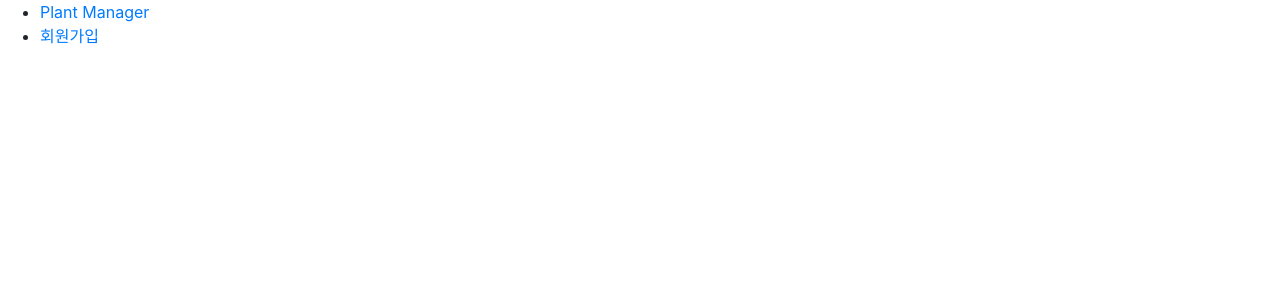
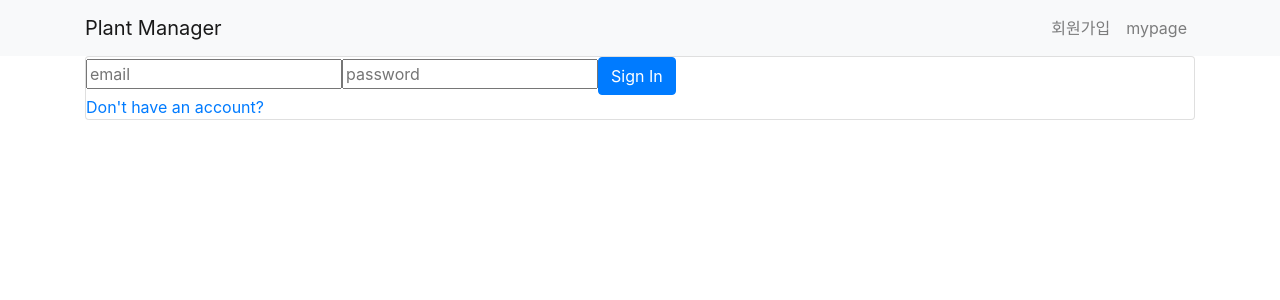
Before and after one commit to boomkim/plantmanager-front, a React (Create React App) app: page /login in a window 1280 px wide. Shown: the top 300 px of the page. Built offline with nearby package versions, Linux system fonts and the light colour scheme.

Commit message:
auth front

```diff
--- a/src/App.js
+++ b/src/App.js
@@ -1,32 +1,51 @@
-import React, { Component } from 'react';
-
-import Register from './pages/Register';
+import React, { useState } from 'react';
+import Nav from 'react-bootstrap/Nav';
+import Container from 'react-bootstrap/Container';
+import Signup from './pages/Signup';
 import Home from './pages/Home';
-
-import {
-  BrowserRouter as Router,
-  Switch,
-  Route,
-  Link
-} from "react-router-dom";
-
+import MyPage from './pages/MyPage';
+import Login from './pages/Login';
+import PrivateRoute from './PrivateRoute';
+import { AuthContext } from "./context/auth";
+import { BrowserRouter as Router, Switch, Route,Link } from "react-router-dom";
 
 function App(props) {
+  const existingTokens = JSON.parse(localStorage.getItem("tokens"));
+  const [authTokens, setAuthTokens] = useState(existingTokens);
+
+  const setTokens = (data) => {
+    localStorage.setItem("tokens", JSON.stringify(data));
+    setAuthTokens(data);
+  }
+
   return (
+    <AuthContext.Provider value={{ authTokens, setAuthTokens: setTokens }}>
     <Router>
       <div>
-        <ul>
-          <li>
-            <Link to="/">Plant Manager</Link>
-          </li>
-          <li>
-            <Link to="/register">회원가입</Link>
-          </li>
-        </ul>
-        <Route exact path="/" component={Home} />
-        <Route path="/register" component={Register} />
+        <Nav className="navbar navbar-expand-lg navbar-light bg-light">
+          <Container>
+            <Link className="navbar-brand" to="/">Plant Manager</Link>
+            <ul className="navbar-nav">
+              <li className="nav-item">
+                <Link className="nav-link" to="/register">회원가입</Link>
+              </li>
+              <li className="nav-item">
+                <Link className="nav-link" to="/mypage">mypage</Link>
+              </li>
+            </ul>
+          </Container>
+        </Nav>
+          <Container>
+            <Switch>
+              <Route exact path="/" component={Home} />
+              <PrivateRoute path="/mypage" component={MyPage} />
+            </Switch>
+            <Route path="/signup" component={Signup} />
+            <Route path="/login" component={Login} />
+          </Container>
       </div>
     </Router>
+    </AuthContext.Provider>
   );
 }
 
--- /dev/null
+++ b/src/PrivateRoute.js
@@ -0,0 +1,22 @@
+import React from 'react';
+import { Route, Redirect } from 'react-router-dom';
+import { useAuth } from "./context/auth";
+
+function PrivateRoute({ component: Component, ...rest }) {
+  const { authTokens } = useAuth();
+
+  return (
+    <Route
+      {...rest}
+      render={props =>
+        authTokens ? (
+          <Component {...props} />
+        ) : (
+          <Redirect to={{ pathname: "/login", state: { referer: props.location } }} />
+        )
+      }
+    />
+  )
+}
+
+export default PrivateRoute;
--- /dev/null
+++ b/src/context/auth.js
@@ -0,0 +1,7 @@
+import { createContext, useContext } from 'react';
+
+export const AuthContext = createContext();
+
+export function useAuth() {
+  return useContext(AuthContext);
+}
--- a/src/pages/Home.js
+++ b/src/pages/Home.js
@@ -1,4 +1,3 @@
-
 import React from "react";
 
 function Home(props) {
--- a/src/pages/Login.js
+++ b/src/pages/Login.js
@@ -0,0 +1,65 @@
+import React, { useState } from "react";
+import Card from "react-bootstrap/Card";
+import Form from "react-bootstrap/Form";
+import Button from "react-bootstrap/Button";
+import Link from "react-router-dom/Link";
+import Redirect from "react-router-dom/Redirect";
+import { useAuth } from "../context/auth";
+
+
+function Login(props) {
+  const [isLoggedIn, setLoggedIn] = useState(false);
+  const [isError, setIsError] = useState(false);
+  const [email, setEmail] = useState("");
+  const [password, setPassword] = useState("");
+  const { setAuthTokens } = useAuth();
+
+  console.log(props);
+  const referer = props.location.state ? props.location.state.referer : '/';
+
+  const data = { email, password }
+
+  function postLogin() {
+    fetch("/auth/login", {
+      method: "POST",
+      headers: { "Content-Type": "application/json"},
+      body: JSON.stringify(data)
+    }).then(res => {
+      if (res.status === 200) {
+        setAuthTokens(res.data)
+        setLoggedIn(true);
+      } else {
+        setIsError(true);
+      }
+    }).catch( e => {
+      setIsError(true);
+    });
+  }
+  if(isLoggedIn) {
+    return <Redirect to={referer} />
+  }
+
+  return (
+    <Card>
+      <Form>
+        <input
+          type="email"
+          placeholder="email"
+          value={email}
+          onChange={ e => setEmail(e.target.value) }
+        />
+        <input
+          type="password"
+          placeholder="password"
+          value={password}
+          onChange={ e => setPassword(e.target.value) }
+          />
+        <Button onClick={postLogin}>Sign In</Button>
+      </Form>
+      <Link to="/signup">Don't have an account?</Link>
+      { isError &&<div className="alert alert-warning">The username or password provided were incorrect!</div> }
+    </Card>
+  );
+}
+
+export default Login;
--- /dev/null
+++ b/src/pages/MyPage.js
@@ -0,0 +1,12 @@
+import React from "react";
+
+
+function Login(props) {
+  return (
+    <div>
+      my page
+    </div>
+  );
+}
+
+export default Login;
```
Also changed, not shown: src/pages/Signup.js (renamed from src/pages/Register.js, +2 -6 lines).
